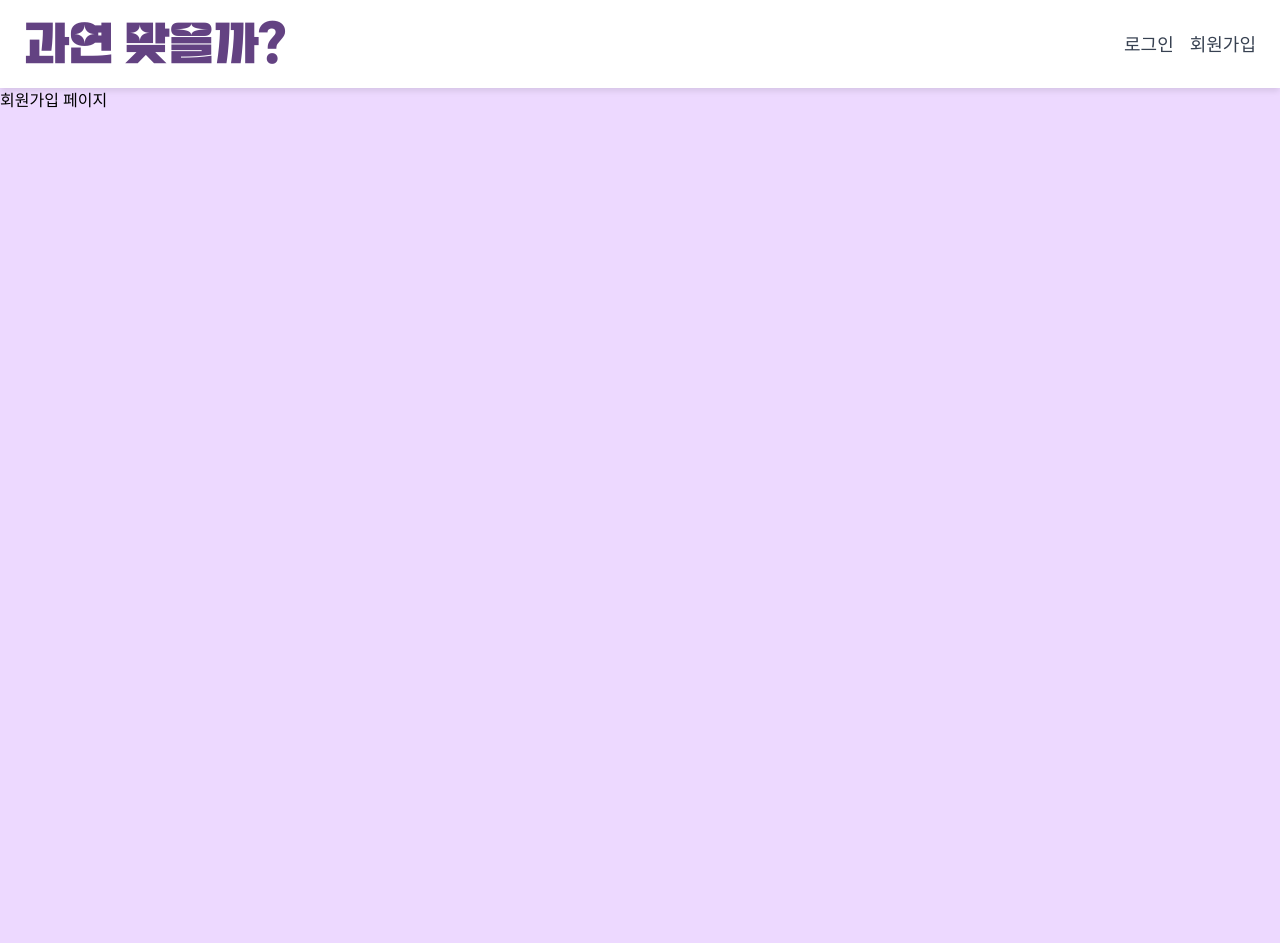
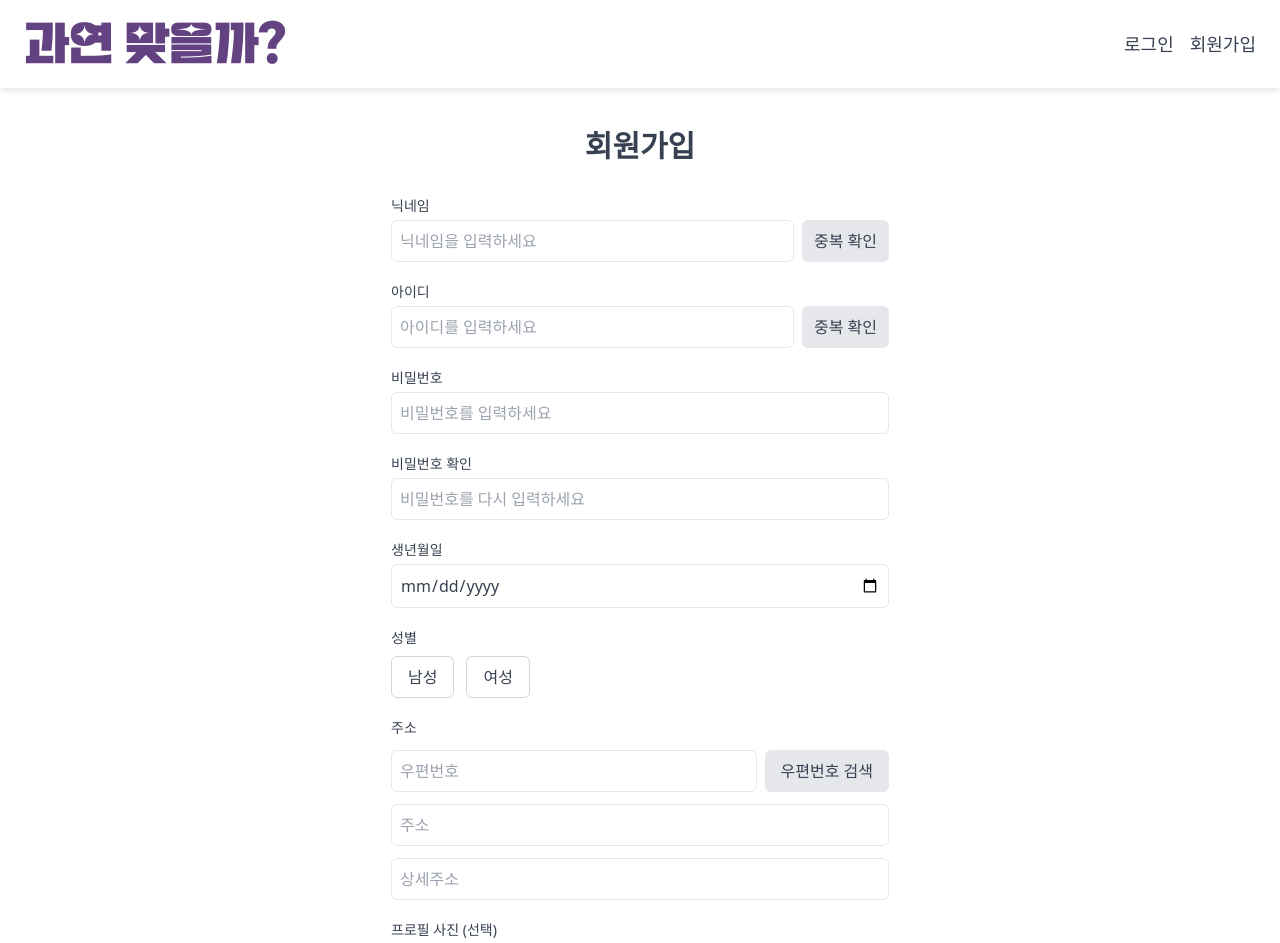
Before and after one commit to ekdls1218/prediction-community, a Next.js app in the folder frontend/: page /signup in a window 1280 px wide. Shown: the top 943 px of the page. Before the commit the page ends 800 px from the top, so only its background shows below. Built offline with nearby package versions, Linux system fonts and the light colour scheme.

Commit message:
feat: 회원가입 UI 생성

```diff
--- a/frontend/src/app/layout.tsx
+++ b/frontend/src/app/layout.tsx
@@ -22,8 +22,8 @@ const pyeongChangPeace = localFont({
 export default function RootLayout({ children }: { children: React.ReactNode }) {
   return (
     <html lang="ko" className={pyeongChangPeace.variable}>
-      <body className="bg-secondary-color">
-        <header className="bg-white shadow-[0_4px_6px_-1px_rgba(0,0,0,0.1)]">
+      <body >
+        <header className="shadow-[0_4px_6px_-1px_rgba(0,0,0,0.1)]">
           <Header />
         </header>
         <main>{children}</main>
--- a/frontend/src/app/signup/page.tsx
+++ b/frontend/src/app/signup/page.tsx
@@ -1,7 +1,9 @@
+import SignUpForm from "@/components/auth/SignupForm";
+
 export default function SignUpPage() {
   return (
-    <div>
-      회원가입 페이지
+    <div className="flex items-center justify-center">
+      <SignUpForm />
     </div>
   );
 }
--- /dev/null
+++ b/frontend/src/components/auth/SignupForm.tsx
@@ -0,0 +1,166 @@
+export default function SignUpForm() {
+
+  return (
+    <div className="my-10 text-gray-700">
+      <h2 className="text-3xl font-bold text-center mb-8">회원가입</h2>
+      <div className="space-y-5">
+        {/* 닉네임 */}
+        <div>
+          <label className="block text-sm font-medium mb-1">
+            닉네임
+          </label>
+          <div className="flex space-x-2">
+            <input
+              type="text"
+              placeholder="닉네임을 입력하세요"
+              className="flex-1 border rounded-md p-2 focus:outline-none focus:ring-2 focus:ring-primary-color"
+            />
+            <button
+              type="button"
+              className="px-3 py-2 bg-gray-200 rounded-md hover:bg-gray-300"
+            >
+              중복 확인
+            </button>
+          </div>
+        </div>
+
+        {/* 아이디 */}
+        <div>
+          <label className="block text-sm font-medium mb-1">
+            아이디
+          </label>
+          <div className="flex space-x-2">
+            <input
+              type="text"
+              placeholder="아이디를 입력하세요"
+              className="flex-1 border rounded-md p-2 focus:outline-none focus:ring-2 focus:ring-primary-color"
+            />
+            <button
+              type="button"
+              className="px-3 py-2 bg-gray-200 rounded-md hover:bg-gray-300"
+            >
+              중복 확인
+            </button>
+          </div>
+        </div>
+
+        {/* 비밀번호 */}
+        <div>
+          <label className="block text-sm font-medium mb-1">
+            비밀번호
+          </label>
+          <input
+            type="password"
+            placeholder="비밀번호를 입력하세요"
+            className="w-full border rounded-md p-2 focus:outline-none focus:ring-2 focus:ring-primary-color"
+          />
+        </div>
+
+        {/* 비밀번호 확인 */}
+        <div>
+          <label className="block text-sm font-medium mb-1">
+            비밀번호 확인
+          </label>
+          <input
+            type="password"
+            placeholder="비밀번호를 다시 입력하세요"
+            className="w-full border rounded-md p-2 focus:outline-none focus:ring-2 focus:ring-primary-color"
+          />
+        </div>
+
+        {/* 생년월일 */}
+        <div>
+          <label className="block text-sm font-medium mb-1">
+            생년월일
+          </label>
+          <input
+            type="date"
+            className="w-full border rounded-md p-2 focus:outline-none focus:ring-2 focus:ring-primary-color"
+          />
+        </div>
+
+        {/* 성별 */}
+        <div>
+          <label className="block text-sm font-medium text-gray-700 mb-2">
+            성별
+          </label>
+          <div className="flex space-x-3">
+            <button
+              type="button"
+              className="px-4 py-2 rounded-md border border-gray-300 bg-white hover:bg-gray-100 data-[selected=true]:bg-primary-color data-[selected=true]:text-white"
+              data-selected="false"
+            >
+              남성
+            </button>
+            <button
+              type="button"
+              className="px-4 py-2 rounded-md border border-gray-300 bg-white hover:bg-gray-100 data-[selected=true]:bg-primary-color data-[selected=true]:text-white"
+              data-selected="false"
+            >
+              여성
+            </button>
+          </div>
+        </div>
+
+        {/* 주소 */}
+        <div className="space-y-3">
+          <label className="block text-sm font-medium text-gray-700">주소</label>
+
+          {/* 우편번호 + 검색 버튼 */}
+          <div className="flex space-x-2">
+            <input
+              type="text"
+              placeholder="우편번호"
+              name="addr1"
+              readOnly
+              className="flex-1 border rounded-md p-2 focus:outline-none focus:ring-2 focus:ring-primary-color"
+            />
+            <button
+              type="button"
+              className="px-4 py-2 bg-gray-200 rounded-md hover:bg-gray-300"
+            >
+              우편번호 검색
+            </button>
+          </div>
+
+          {/* 기본 주소 */}
+          <input
+            type="text"
+            placeholder="주소"
+            name="addr2"
+            readOnly
+            className="w-full border rounded-md p-2 focus:outline-none focus:ring-2 focus:ring-primary-color"
+          />
+
+          {/* 상세 주소 */}
+          <input
+            type="text"
+            placeholder="상세주소"
+            name="addr3"
+            className="w-full border rounded-md p-2 focus:outline-none focus:ring-2 focus:ring-primary-color"
+          />
+        </div>
+
+        {/* 프로필 사진 (선택) */}
+        <div>
+          <label className="block text-sm font-medium text-gray-700 mb-1">
+            프로필 사진 (선택)
+          </label>
+          <input
+            type="file"
+            accept="image/*"
+            className="w-full text-gray-600"
+          />
+        </div>
+
+        {/* 제출 버튼 */}
+        <button
+          type="submit"
+          className="w-full py-3 mt-4 bg-primary-color text-white rounded-md font-semibold "
+        >
+          가입하기
+        </button>
+      </div>
+    </div>
+  );
+}
```
